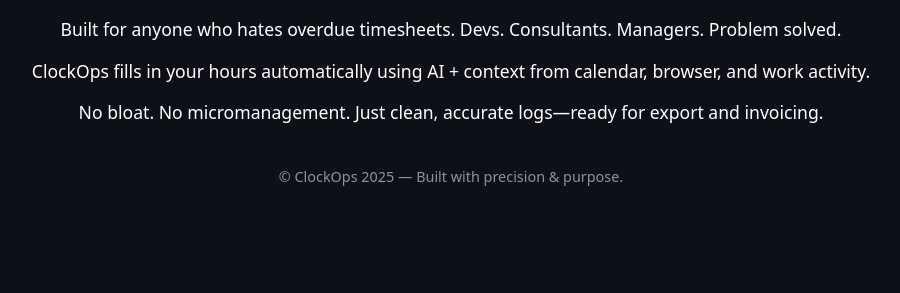
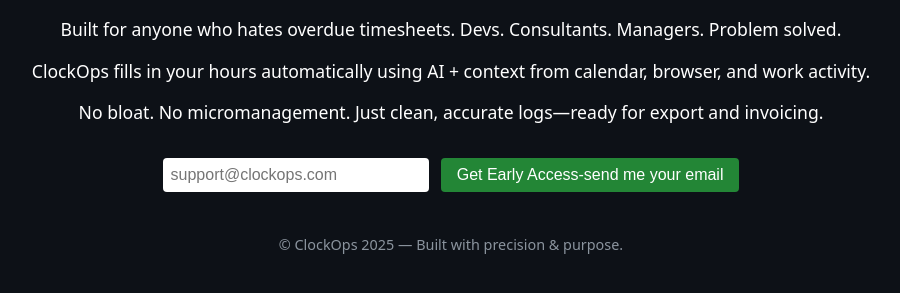
Before and after one commit to huguesgimou/clockops-landing, a plain HTML site: page index.html in a window 1280 px wide. Shown: the part 193-486 px from the top of the page, without its empty margins (189-1089 px from the left). Drawn offline with Linux system fonts and the light colour scheme.

Commit message:
Update index.html

```diff
--- a/index.html
+++ b/index.html
@@ -59,10 +59,10 @@
   <p>ClockOps fills in your hours automatically using AI + context from calendar, browser, and work activity.</p>
   <p>No bloat. No micromanagement. Just clean, accurate logs—ready for export and invoicing.</p>
 
-<!--  <form action="https://formspree.io/f/YOUR_ID" method="POST">
+  <form action="https://formspree.io/f/YOUR_ID" method="POST">
     <input type="email" name="email" placeholder="support@clockops.com" required />
-    <button type="submit">Get Early Access</button>
-  </form> -->
+    <button type="submit">Get Early Access-send me your email</button>
+  </form>
 
   <footer>
     &copy; ClockOps 2025 — Built with precision & purpose.
```
